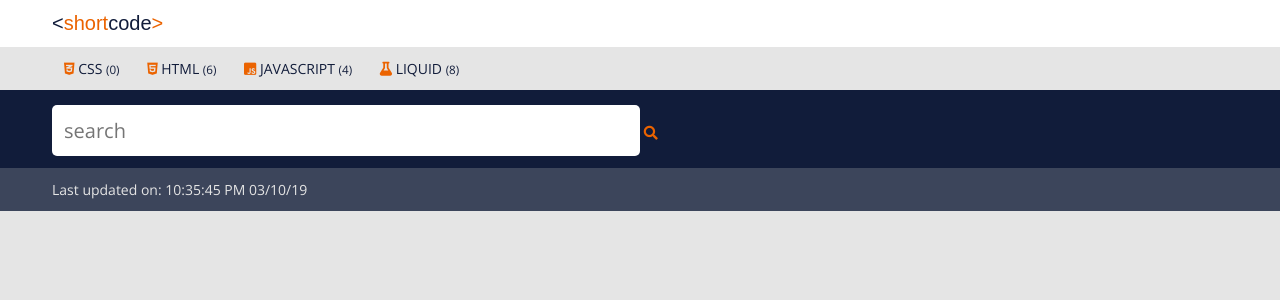
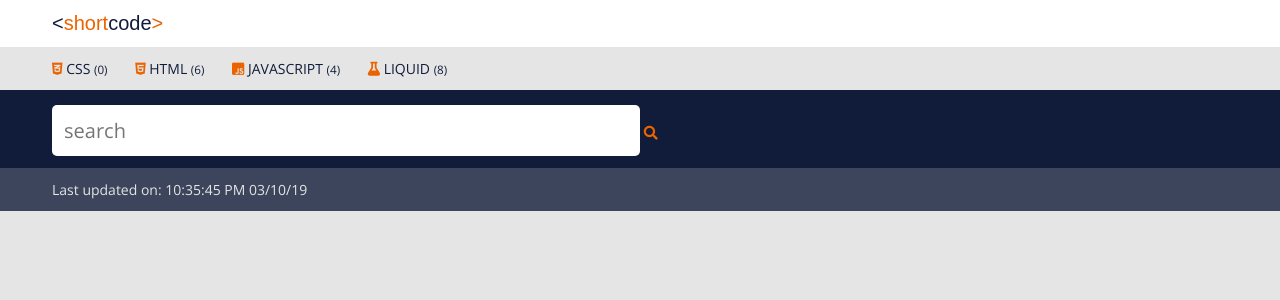
Before and after one commit to proochster/shortcode, a Jekyll site: the page built from index.html, in a window 1280 px wide. Shown: the top 300 px of the page. Built offline with Jekyll 4.4.1, drawn with Linux system fonts in a browser that asks for light colours; some web fonts are replaced.

Commit message:
^ Moved Sass files to _styles folder

```diff
--- a/_config.yml
+++ b/_config.yml
@@ -37,7 +37,7 @@ plugins:
 highlighter: rouge
 
 sass:
-  # sass_dir: ./_scss
+  sass_dir: ./_styles
   style: compressed
 
 theme-colour: '#202943'
--- a/_sass/components/nav.scss
+++ b/_styles/components/nav.scss
@@ -6,7 +6,7 @@
     border-bottom: 3px solid $secondary-colour;
 
     &__list{
-        padding: 0 $base-unit;
+        padding: 0;
         list-style: none;
     }
 
```
Also changed, not shown: _styles/breakpoints.scss (renamed from _sass/breakpoints.scss), _styles/components/footer.scss (renamed from _sass/components/footer.scss), _styles/components/header-nav.scss (renamed from _sass/components/header-nav.scss), _styles/components/header.scss (renamed from _sass/components/header.scss), _styles/components/list.scss (renamed from _sass/components/list.scss), _styles/components/logo.scss (renamed from _sass/components/logo.scss), _styles/components/search.scss (renamed from _sass/components/search.scss), _styles/components/shortcode.scss (renamed from _sass/components/shortcode.scss), _styles/layout.scss (renamed from _sass/layout.scss), _styles/syntax-highlighter.scss (renamed from _sass/syntax-highlighter.scss), _styles/typography.scss (renamed from _sass/typography.scss), _styles/variables.scss (renamed from _sass/variables.scss).
